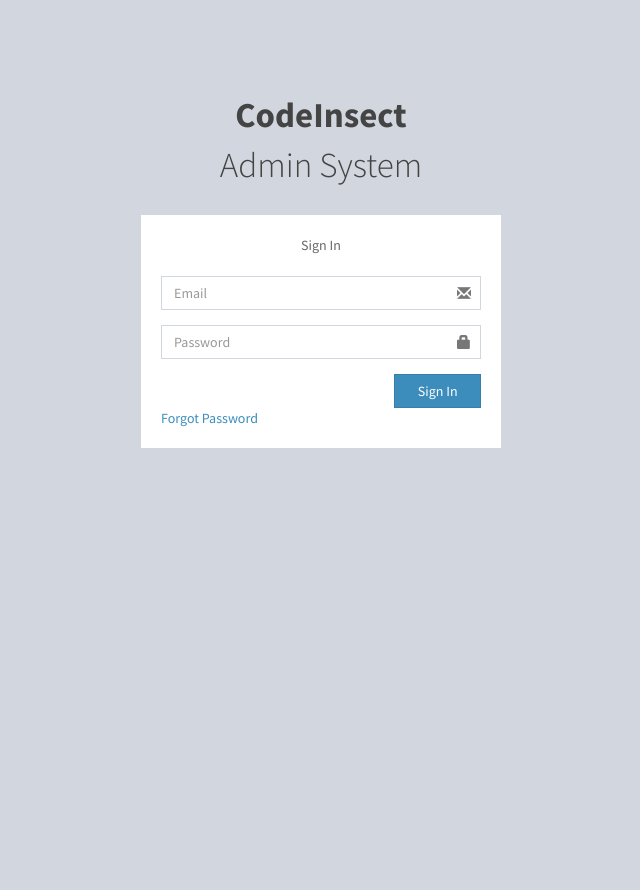
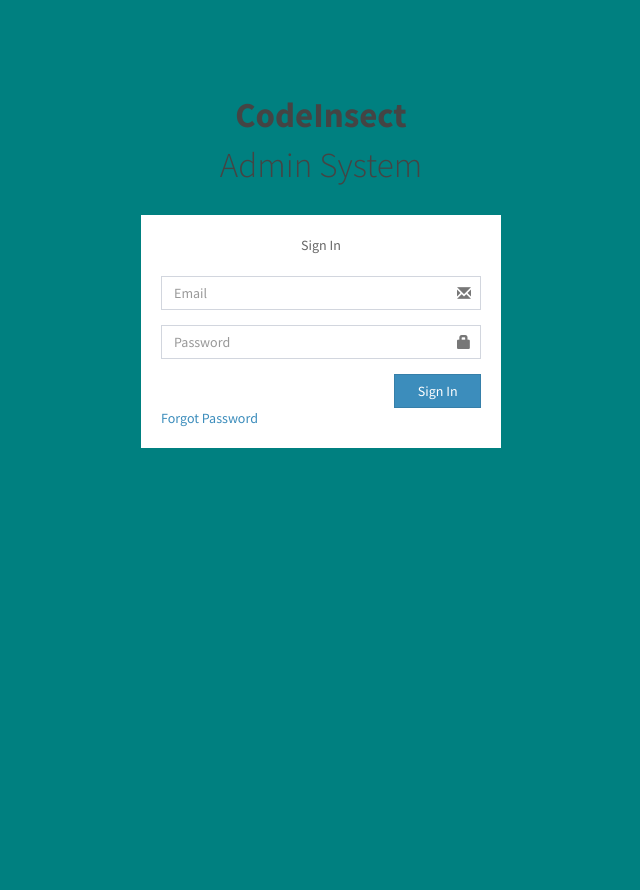
Before and after one commit to zaynzzz/admin-dashboardv2, a PHP site: page /database/login in a window 1280 px wide. Shown: the whole page, without its empty margins (319-959 px from the left). Run offline with PHP 8.4, Linux system fonts and the light colour scheme; some libraries are stand-ins or nearby versions.

Commit message:
ganti warna bg

```diff
--- a/application/views/login.php
+++ b/application/views/login.php
@@ -1,5 +1,6 @@
 <!DOCTYPE html>
 <html>
+
 <head>
   <meta charset="UTF-8">
   <title>CodeInsect | Admin System Log in</title>
@@ -17,7 +18,8 @@
   <!-- Google Font -->
   <link rel="stylesheet" href="https://fonts.googleapis.com/css?family=Source+Sans+Pro:300,400,600,700,300italic,400italic,600italic">
 </head>
-  <body class="hold-transition login-page">
+
+<body class="hold-transition login-page" style="background-color: teal;">
   <div class="login-box">
     <div class="login-logo">
       <a href="#"><b>CodeInsect</b><br>Admin System</a>
@@ -33,8 +35,7 @@
       <?php
       $this->load->helper('form');
       $error = $this->session->flashdata('error');
-        if($error)
-        {
+      if ($error) {
       ?>
         <div class="alert alert-danger alert-dismissable">
           <button type="button" class="close" data-dismiss="alert" aria-hidden="true">×</button>
@@ -42,8 +43,7 @@
         </div>
       <?php }
       $success = $this->session->flashdata('success');
-        if($success)
-        {
+      if ($success) {
       ?>
         <div class="alert alert-success alert-dismissable">
           <button type="button" class="close" data-dismiss="alert" aria-hidden="true">×</button>
@@ -81,4 +81,5 @@
   <script src="<?php echo base_url(); ?>assets/bower_components/jquery/dist/jquery.min.js"></script>
   <script src="<?php echo base_url(); ?>assets/bower_components/bootstrap/dist/js/bootstrap.min.js"></script>
 </body>
+
 </html>
```
Lines whose indentation alone changed are shown as unchanged.
